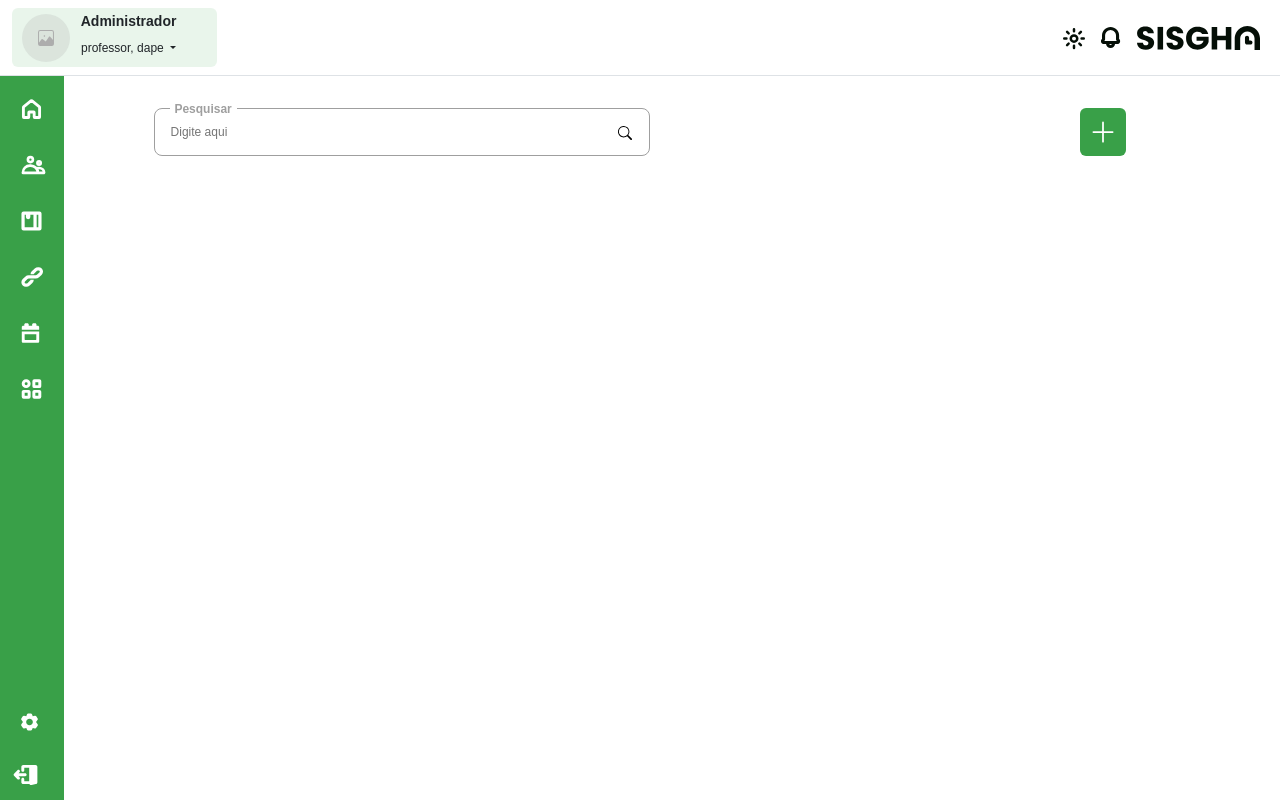
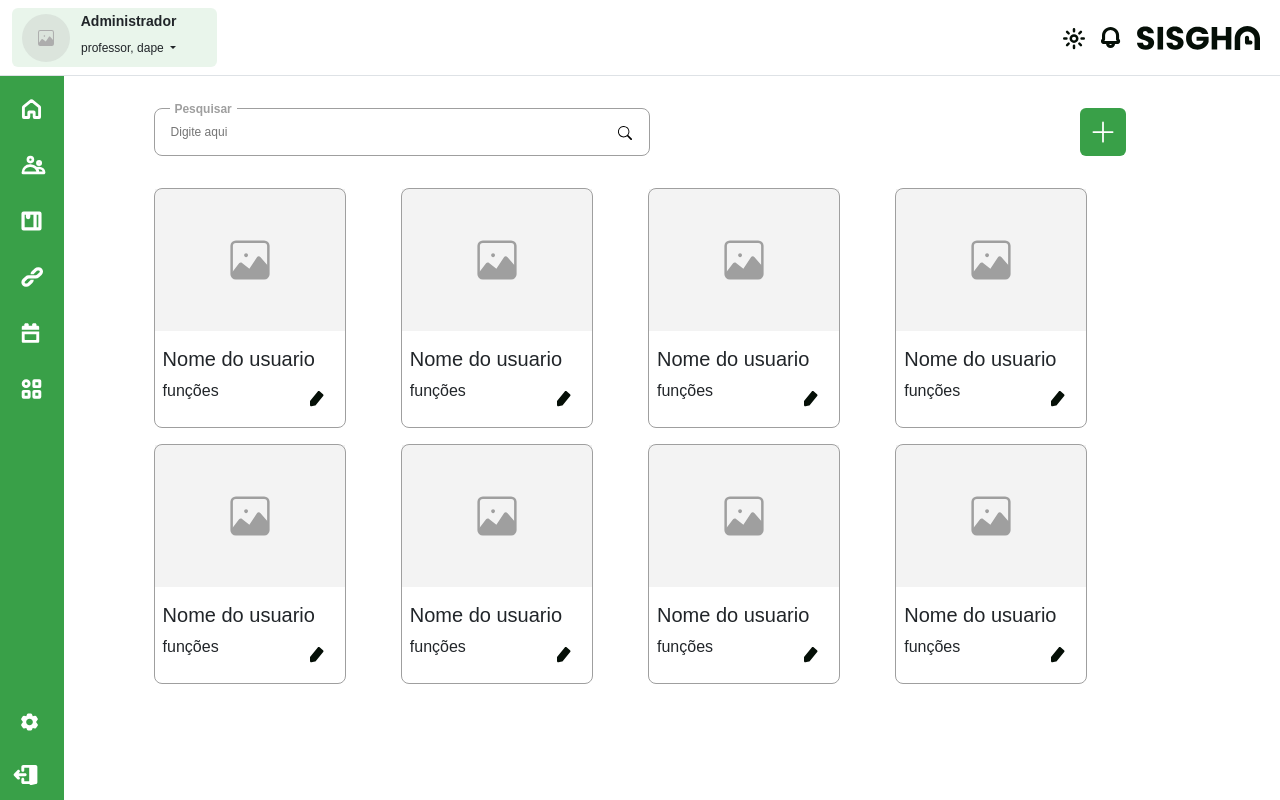
Before and after one commit to soouzaana/Listagem-Usuarios, a Vue app: page / in a window 1280 px wide. Built offline with nearby package versions, Linux system fonts and the light colour scheme.

Commit message:
feat: adicionando cards :sparkles:
criação da pasta assets>main e estilização dos card de usuarios

```diff
--- a/src/App.vue
+++ b/src/App.vue
@@ -200,8 +200,9 @@
               </svg>
             </button>
           </div>
+          <!--Caixa de pesquisa final-->
 
-          <!-- botão de add (modal) -->
+          <!-- botão de adicionar -->
           <button type="button" class="btn add-button">
             <svg
               xmlns="http://www.w3.org/2000/svg"
@@ -217,10 +218,185 @@
               />
             </svg>
           </button>
+
+          <!-- modal de cadastrar usuario -->
+
+          <!-- final do modal -->
+          <!-- final do botao de adicionar -->
         </div>
+        <!-- cards de usuarios inicio -->
+        <div class="usuarios-card">
+          <div class="card" style="width: 12rem; height: 15rem">
+            <div
+              class="user-image d-flex align-items-center justify-content-center"
+            >
+              <img
+                src="./assets/main/Imagem.svg"
+                class="d-block mx-auto img-fluid"
+                alt="..."
+              />
+            </div>
+            <div class="card-body">
+              <h5 class="card-title">Nome do usuario</h5>
+              <div class="group d-flex justify-content-between">
+                <p class="card-text">funções</p>
+                <a href="#" class="btn">
+                  <img src="./assets/main/Editar.svg" alt="" />
+                </a>
+              </div>
+            </div>
+          </div>
+
+          <div class="card" style="width: 12rem; height: 15rem">
+            <div
+              class="user-image d-flex align-items-center justify-content-center"
+            >
+              <img
+                src="./assets/main/Imagem.svg"
+                class="d-block mx-auto img-fluid"
+                alt="..."
+              />
+            </div>
+            <div class="card-body">
+              <h5 class="card-title">Nome do usuario</h5>
+              <div class="group d-flex justify-content-between">
+                <p class="card-text">funções</p>
+                <a href="#" class="btn">
+                  <img src="./assets/main/Editar.svg" alt="" />
+                </a>
+              </div>
+            </div>
+          </div>
+
+          <div class="card" style="width: 12rem; height: 15rem">
+            <div
+              class="user-image d-flex align-items-center justify-content-center"
+            >
+              <img
+                src="./assets/main/Imagem.svg"
+                class="d-block mx-auto img-fluid"
+                alt="..."
+              />
+            </div>
+            <div class="card-body">
+              <h5 class="card-title">Nome do usuario</h5>
+              <div class="group d-flex justify-content-between">
+                <p class="card-text">funções</p>
+                <a href="#" class="btn">
+                  <img src="./assets/main/Editar.svg" alt="" />
+                </a>
+              </div>
+            </div>
+          </div>
+
+          <div class="card" style="width: 12rem; height: 15rem">
+            <div
+              class="user-image d-flex align-items-center justify-content-center"
+            >
+              <img
+                src="./assets/main/Imagem.svg"
+                class="d-block mx-auto img-fluid"
+                alt="..."
+              />
+            </div>
+            <div class="card-body">
+              <h5 class="card-title">Nome do usuario</h5>
+              <div class="group d-flex justify-content-between">
+                <p class="card-text">funções</p>
+                <a href="#" class="btn">
+                  <img src="./assets/main/Editar.svg" alt="" />
+                </a>
+              </div>
+            </div>
+          </div>
+
+          <div class="card" style="width: 12rem; height: 15rem">
+            <div
+              class="user-image d-flex align-items-center justify-content-center"
+            >
+              <img
+                src="./assets/main/Imagem.svg"
+                class="d-block mx-auto img-fluid"
+                alt="..."
+              />
+            </div>
+            <div class="card-body">
+              <h5 class="card-title">Nome do usuario</h5>
+              <div class="group d-flex justify-content-between">
+                <p class="card-text">funções</p>
+                <a href="#" class="btn">
+                  <img src="./assets/main/Editar.svg" alt="" />
+                </a>
+              </div>
+            </div>
+          </div>
+
+          <div class="card" style="width: 12rem; height: 15rem">
+            <div
+              class="user-image d-flex align-items-center justify-content-center"
+            >
+              <img
+                src="./assets/main/Imagem.svg"
+                class="d-block mx-auto img-fluid"
+                alt="..."
+              />
+            </div>
+            <div class="card-body">
+              <h5 class="card-title">Nome do usuario</h5>
+              <div class="group d-flex justify-content-between">
+                <p class="card-text">funções</p>
+                <a href="#" class="btn">
+                  <img src="./assets/main/Editar.svg" alt="" />
+                </a>
+              </div>
+            </div>
+          </div>
+
+          <div class="card" style="width: 12rem; height: 15rem">
+            <div
+              class="user-image d-flex align-items-center justify-content-center"
+            >
+              <img
+                src="./assets/main/Imagem.svg"
+                class="d-block mx-auto img-fluid"
+                alt="..."
+              />
+            </div>
+            <div class="card-body">
+              <h5 class="card-title">Nome do usuario</h5>
+              <div class="group d-flex justify-content-between">
+                <p class="card-text">funções</p>
+                <a href="#" class="btn">
+                  <img src="./assets/main/Editar.svg" alt="" />
+                </a>
+              </div>
+            </div>
+          </div>
+
+          <div class="card" style="width: 12rem; height: 15rem">
+            <div
+              class="user-image d-flex align-items-center justify-content-center"
+            >
+              <img
+                src="./assets/main/Imagem.svg"
+                class="d-block mx-auto img-fluid"
+                alt="..."
+              />
+            </div>
+            <div class="card-body">
+              <h5 class="card-title">Nome do usuario</h5>
+              <div class="group d-flex justify-content-between">
+                <p class="card-text">funções</p>
+                <a href="#" class="btn">
+                  <img src="./assets/main/Editar.svg" alt="" />
+                </a>
+              </div>
+            </div>
+          </div>
+        </div>
+        <!-- cards de usuarios final -->
       </div>
     </main>
-    <!--Caixa de pesquisa final-->
 
     <!-- FOOTER -->
   </div>
@@ -287,7 +463,7 @@
   display: flex;
   flex-direction: column;
   font-size: 1rem;
-  font-weight: 600;
+  font-weight: 400;
   height: 100vh;
   justify-content: space-between;
   left: 0;
@@ -379,7 +555,7 @@
   color: #fff;
   display: flex;
   font-size: 1rem;
-  font-weight: 600;
+  font-weight: 400;
   gap: 1rem;
   height: 100%;
   line-height: 1.5rem;
@@ -412,6 +588,8 @@ main {
 .container {
   width: 62.3rem;
 }
+
+/* MAIN TOP */
 
 .main-top {
   display: flex;
@@ -502,4 +680,32 @@ main {
   color: #fff;
   padding: 0.3rem 0.5rem;
 }
+
+/* CARDS */
+
+.usuarios-card {
+  display: grid;
+  gap: 1rem;
+  grid-template-columns: repeat(4, 1fr);
+  margin-top: 2rem;
+}
+
+.card {
+  border: 1.5px solid #9f9f9f;
+  border-radius: 0.5rem;
+}
+
+.user-image {
+  background-color: #9f9f9f20;
+  height: 40vh;
+}
+
+.card-img-top img {
+  height: 1rem;
+}
+
+.card-body {
+  margin-top: 0.5rem;
+  padding: 0.5rem;
+}
 </style>
```
Also changed, not shown: src/assets/main/Editar.svg (added), src/assets/main/Imagem.svg (added).
